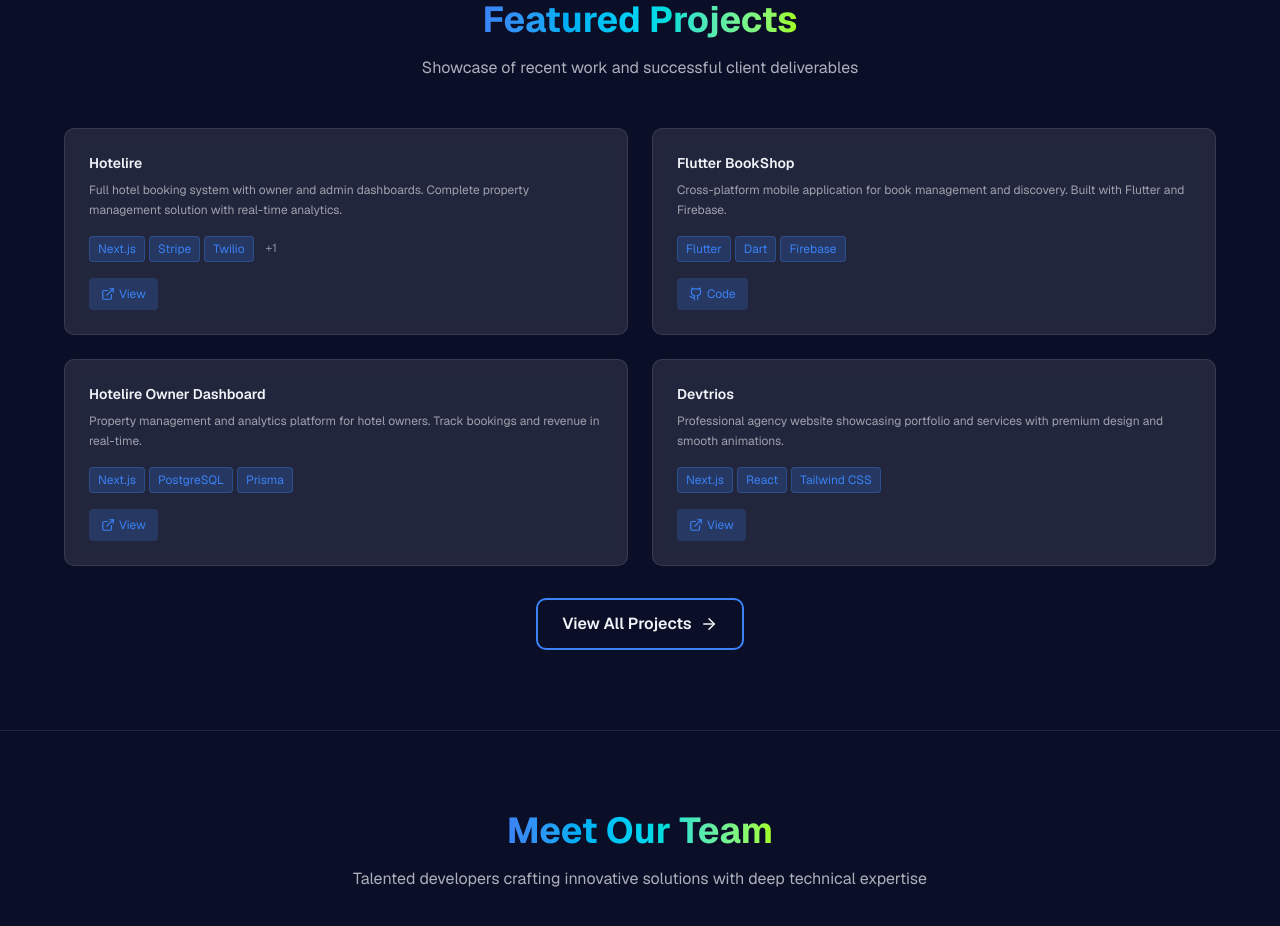
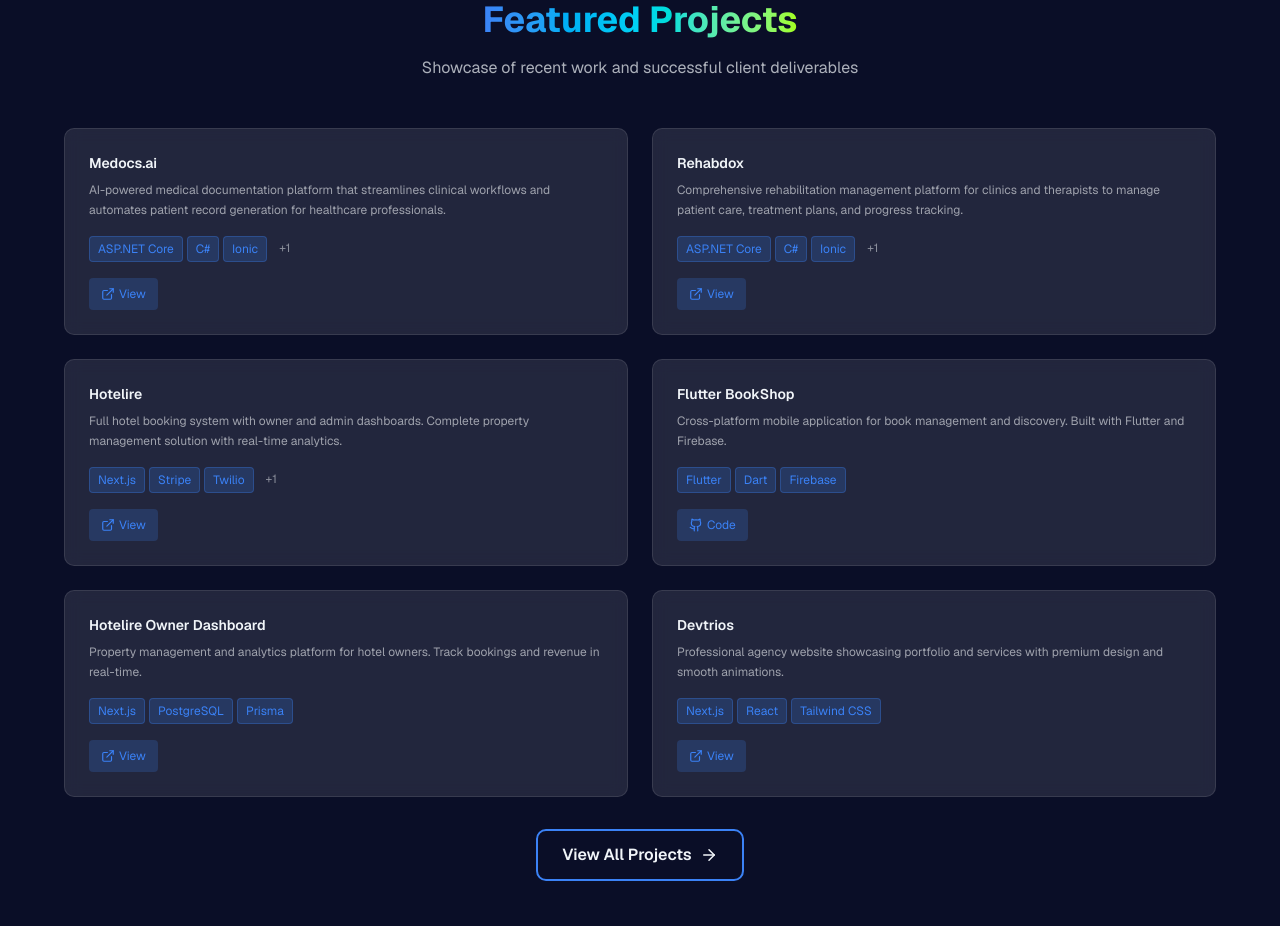
Before and after one commit to AmmarKamran2005/kodesparc, a Next.js app: page / in a window 1280 px wide. Shown: the part 1780-2706 px from the top of the page. Built offline with nearby package versions, Linux system fonts and the light colour scheme.

Commit message:
Add Medocs.ai and Rehabdox projects, update contact number
Co-Authored-By: Claude Opus 4.7 (1M context) <noreply@anthropic.com>

```diff
--- a/app/contact/page.tsx
+++ b/app/contact/page.tsx
@@ -83,7 +83,7 @@ const handleSubmit = async (e: React.FormEvent) => {
                       {
                         icon: Phone,
                         title: 'WhatsApp',
-                        value: '+92 336 2005245 | +92 332 0264699 ',
+                        value: '+92 336 2005245 | +92 312 3670670',
                         link: 'https://wa.me/+923362005245',
                       },
                       {
--- a/app/page.tsx
+++ b/app/page.tsx
@@ -216,6 +216,22 @@ export default function Home() {
 
             <div className="grid grid-cols-1 md:grid-cols-2 gap-6 mb-8">
               <MiniProjectCard
+                name="Medocs.ai"
+                description="AI-powered medical documentation platform that streamlines clinical workflows and automates patient record generation for healthcare professionals."
+                techs={['ASP.NET Core', 'C#', 'Ionic', 'Angular']}
+                links={{
+                  live: 'https://medocs.ai',
+                }}
+              />
+              <MiniProjectCard
+                name="Rehabdox"
+                description="Comprehensive rehabilitation management platform for clinics and therapists to manage patient care, treatment plans, and progress tracking."
+                techs={['ASP.NET Core', 'C#', 'Ionic', 'Angular']}
+                links={{
+                  live: 'https://rehabdox.com',
+                }}
+              />
+              <MiniProjectCard
                 name="Hotelire"
                 description="Full hotel booking system with owner and admin dashboards. Complete property management solution with real-time analytics."
                 techs={['Next.js', 'Stripe', 'Twilio', 'Firebase']}
--- a/app/projects/page.tsx
+++ b/app/projects/page.tsx
@@ -5,14 +5,39 @@ import { Footer } from '@/components/footer'
 import { ExternalLink, Github } from 'lucide-react'
 import Link from 'next/link'
 
-const projects = [
+type Project = {
+  name: string
+  description: string
+  techs: string[]
+  links: { live: string; github?: string }
+  features: string[]
+}
+
+const projects: Project[] = [
+  {
+    name: 'Medocs.ai',
+    description: 'AI-powered medical documentation platform that streamlines clinical workflows and automates patient record generation for healthcare professionals. Includes cross-platform mobile apps.',
+    techs: ['ASP.NET Core', 'C#', 'SQL Server', 'Ionic', 'Angular'],
+    links: {
+      live: 'https://medocs.ai',
+    },
+    features: ['AI Documentation', 'Clinical Workflows', 'HIPAA Compliant', 'Mobile App'],
+  },
+  {
+    name: 'Rehabdox',
+    description: 'Comprehensive rehabilitation management platform for clinics and therapists to manage patient care, treatment plans, and progress tracking. Includes cross-platform mobile apps.',
+    techs: ['ASP.NET Core', 'C#', 'SQL Server', 'Ionic', 'Angular'],
+    links: {
+      live: 'https://rehabdox.com',
+    },
+    features: ['Patient Management', 'Treatment Plans', 'Progress Tracking', 'Mobile App'],
+  },
   {
     name: 'Hotelire',
     description: 'Full hotel booking system with owner and admin dashboards. Complete property management solution with real-time analytics.',
     techs: ['Next.js', 'Stripe', 'Twilio', 'Firebase', 'PostgreSQL'],
     links: {
       live: 'https://hotelire.ca',
-      github: '#',
     },
     features: ['Booking System', 'Payment Processing', 'SMS Notifications', 'Analytics'],
   },
@@ -22,7 +47,6 @@ const projects = [
     techs: ['Next.js', 'Tailwind CSS', 'PostgreSQL', 'Prisma'],
     links: {
       live: 'https://hotelire.ca/owner',
-      github: '#',
     },
     features: ['Property Management', 'Revenue Analytics', 'Guest Management', 'Booking Calendar'],
   },
@@ -32,7 +56,6 @@ const projects = [
     techs: ['Next.js', 'TypeScript', 'PostgreSQL', 'Shadcn/UI'],
     links: {
       live: 'https://hotelire.ca/admin',
-      github: '#',
     },
     features: ['CMS System', 'User Management', 'Reporting', 'Moderation'],
   },
@@ -113,6 +136,7 @@ export default function Projects() {
                       >
                         <ExternalLink size={20} />
                       </a>
+                      {project.links.github && (
                         <a
                           href={project.links.github}
                           target="_blank"
@@ -121,6 +145,7 @@ export default function Projects() {
                         >
                           <Github size={20} />
                         </a>
+                      )}
                     </div>
                   </div>
 
@@ -172,6 +197,7 @@ export default function Projects() {
                         View Live
                         <ExternalLink size={16} />
                       </a>
+                      {project.links.github && (
                         <a
                           href={project.links.github}
                           target="_blank"
@@ -181,6 +207,7 @@ export default function Projects() {
                           GitHub
                           <Github size={16} />
                         </a>
+                      )}
                     </div>
                   </div>
                 </div>
```
Lines whose indentation alone changed are shown as unchanged.
